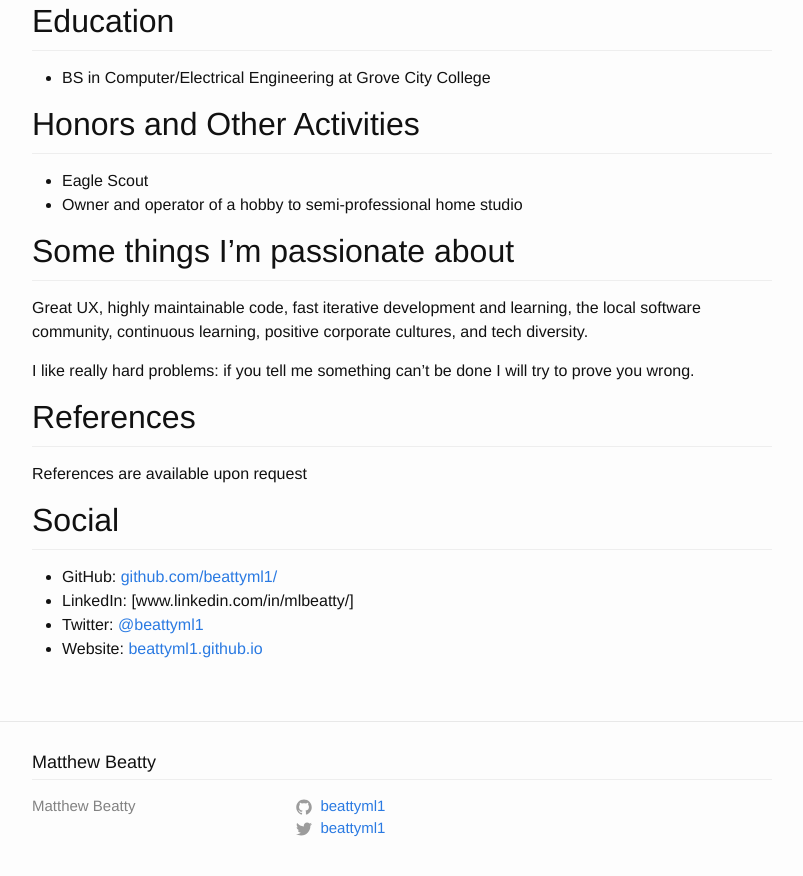
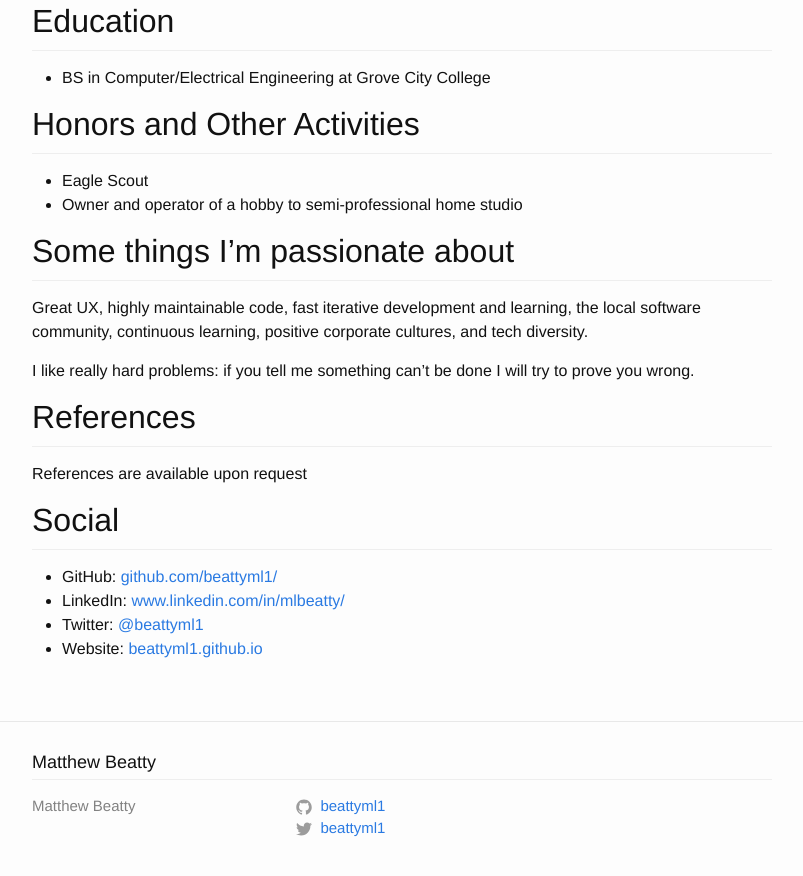
Before and after one commit to beattyml1/beattyml1.github.io, a Jekyll site: the page built from resume.md, in a window 1280 px wide and 900 px high, scrolled down 2693 px. Shown: the top 876 px of the window, without its empty margins (238-1041 px from the left). Built offline with Jekyll 4.4.1, drawn with Linux system fonts in a browser that asks for light colours; part of the change alters nothing that is shown.

```diff
--- a/resume.md
+++ b/resume.md
@@ -113,6 +113,6 @@ References are available upon request
 Social
 ------
 - GitHub: [github.com/beattyml1/](https://github.com/beattyml1/)
-- LinkedIn: [www.linkedin.com/in/mlbeatty/]
+- LinkedIn: [www.linkedin.com/in/mlbeatty/](https://www.linkedin.com/in/mlbeatty/)
 - Twitter: [@beattyml1](https://twitter.com/beattyml1/)
 - Website: [beattyml1.github.io](http://beattyml1.github.io)
```
